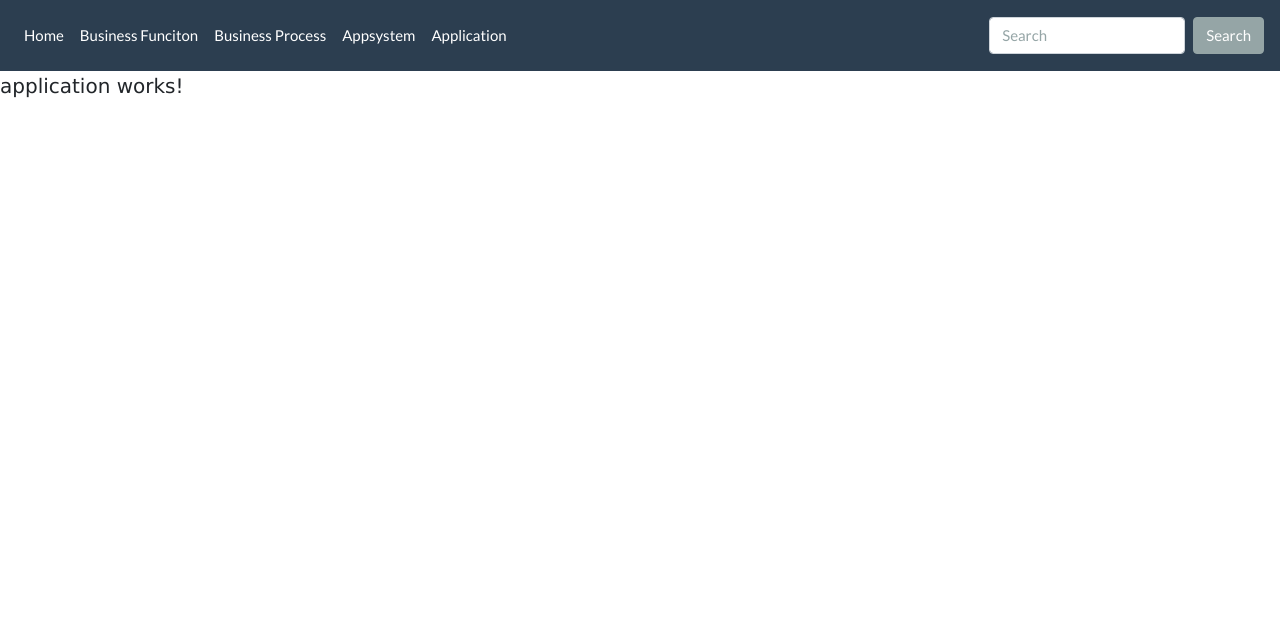
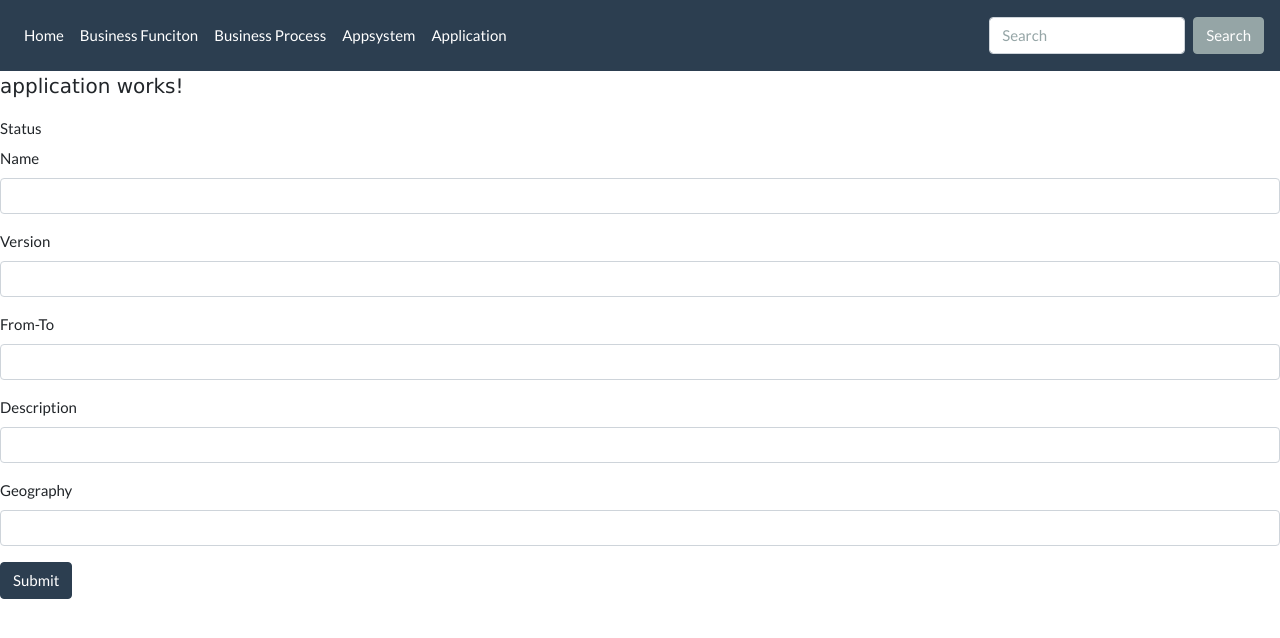
Before and after one commit to Tobisan1991/EAM_App, an Angular app: page /application in a window 1280 px wide. Shown: the top 638 px of the page. Built offline with nearby package versions, Linux system fonts and the light colour scheme.

Commit message:
application html angepasst
yauu

```diff
--- a/src/app/application/application.component.html
+++ b/src/app/application/application.component.html
@@ -1,3 +1,35 @@
 <p>
   application works!
 </p>
+
+
+
+<div class="panel panel-primary">
+  <div class="panel-heading">Status</div>
+  <div class="panel-body">
+    <h3>{{title}}</h3>
+    <form #userForm="ngForm" (ngSubmit)="onSubmit(userForm.value)">
+      <div class="form-group">
+        <label>Name</label>
+        <input type="text" class="form-control" name="name" ngModel>
+      </div>
+      <div class="form-group">
+        <label>Version</label>
+        <input type="text" class="form-control" name="email" ngModel>
+      </div>
+      <div class="form-group">
+        <label>From-To</label>
+        <input type="text" class="form-control" name="street" ngModel>
+      </div>
+      <div class="form-group">
+        <label>Description</label>
+        <input type="text" class="form-control" name="plz" ngModel>
+      </div>
+      <div class="form-group">
+        <label>Geography</label>
+        <input type="text" class="form-control" name="plz" ngModel>
+      </div>
+      <button type="submit" class="btn btn-primary">Submit</button>
+    </form>
+  </div>
+</div>
```
